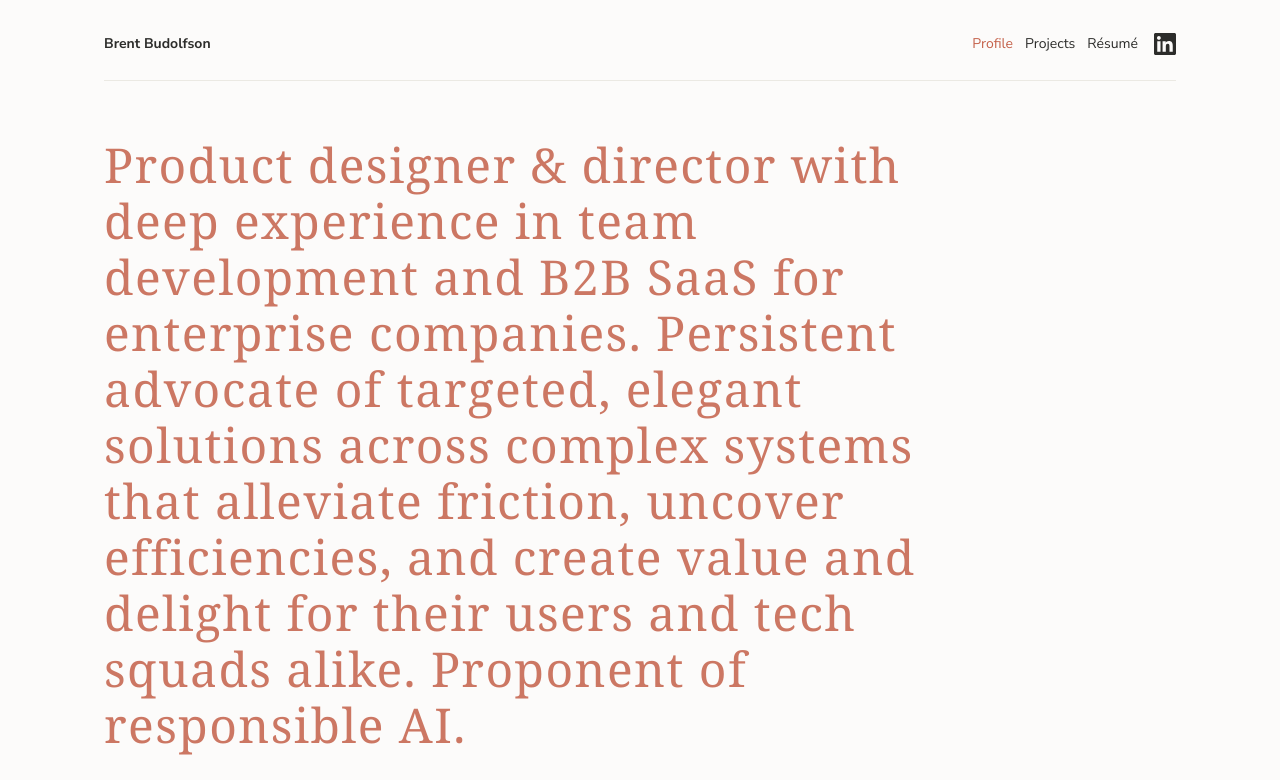
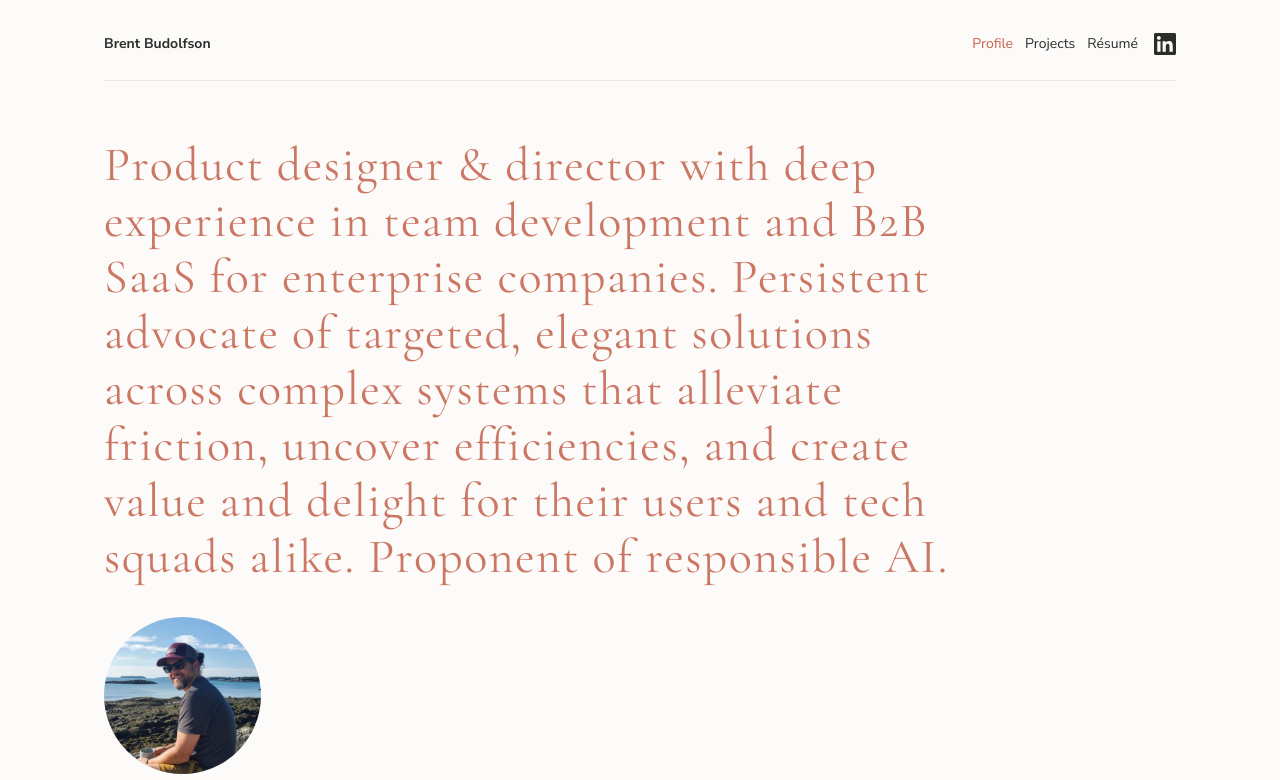
Before and after one commit to bbudolfson/Portfolio-Site, a Next.js app: page / in a window 1280 px wide. Shown: the top 780 px of the page. Built offline with nearby package versions, Linux system fonts and the light colour scheme.

Commit message:
hero font weight

```diff
--- a/src/app/globals.css
+++ b/src/app/globals.css
@@ -250,8 +250,8 @@
   color: color-mix(in srgb, var(--color-accent2) 86%, var(--neutral-50));
   grid-column: 1 / span 10;
   max-width: none;
-  /* Lightest real Cormorant weight (300 is bundled in layout.tsx) */
-  font-weight: var(--font-weight-light);
+  /* Regular (400); one step up from light (300), both bundled in layout.tsx */
+  font-weight: var(--font-weight-regular);
   letter-spacing: 0.03em;
 }
 
--- a/src/app/layout.tsx
+++ b/src/app/layout.tsx
@@ -31,10 +31,7 @@
 }: Readonly<{
   children: React.ReactNode;
 }>) {
-  const appCssVars = {
-    ...cssVars,
-    "--app-font-heading": "\"Freight Display\", Georgia, serif",
-  } as React.CSSProperties;
+  const appCssVars = { ...cssVars } as React.CSSProperties;
 
   return (
     <html lang="en" className={`${headingFont.variable} ${bodyFont.variable}`} style={appCssVars}>
```
